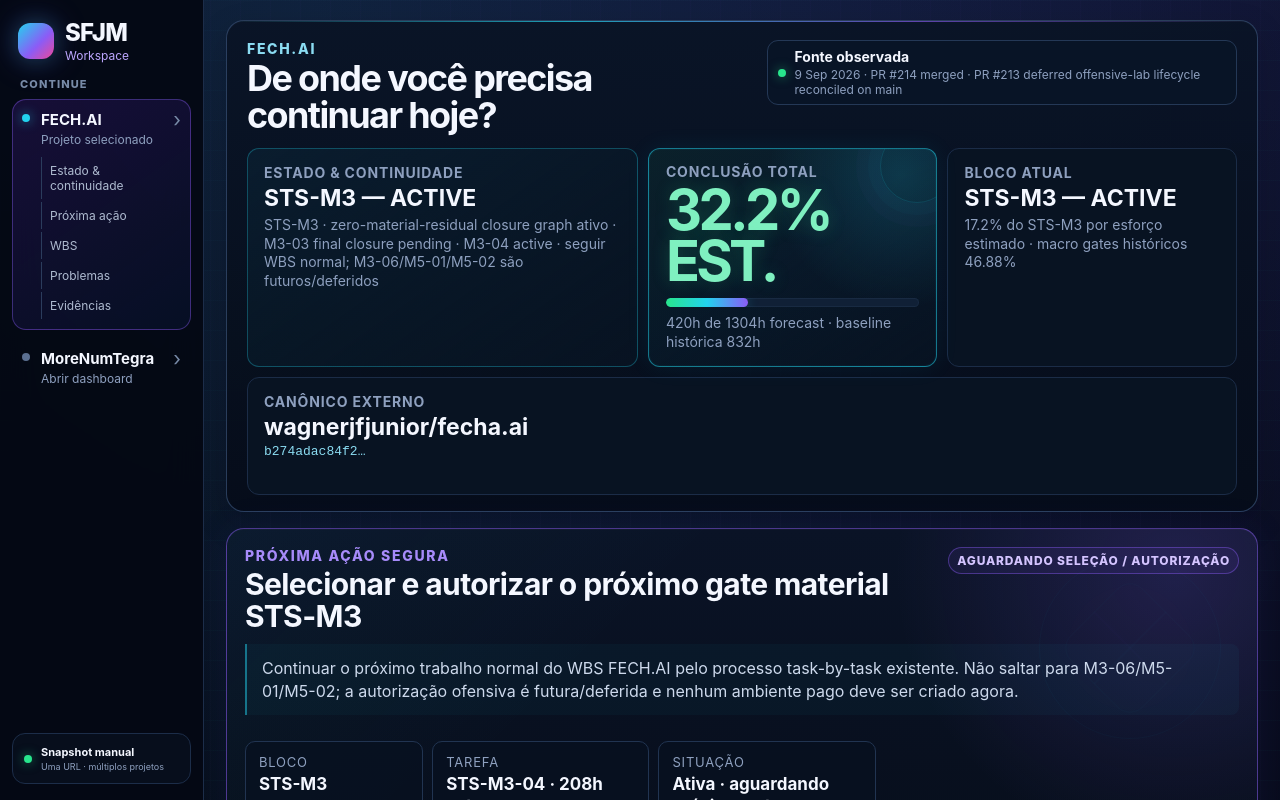
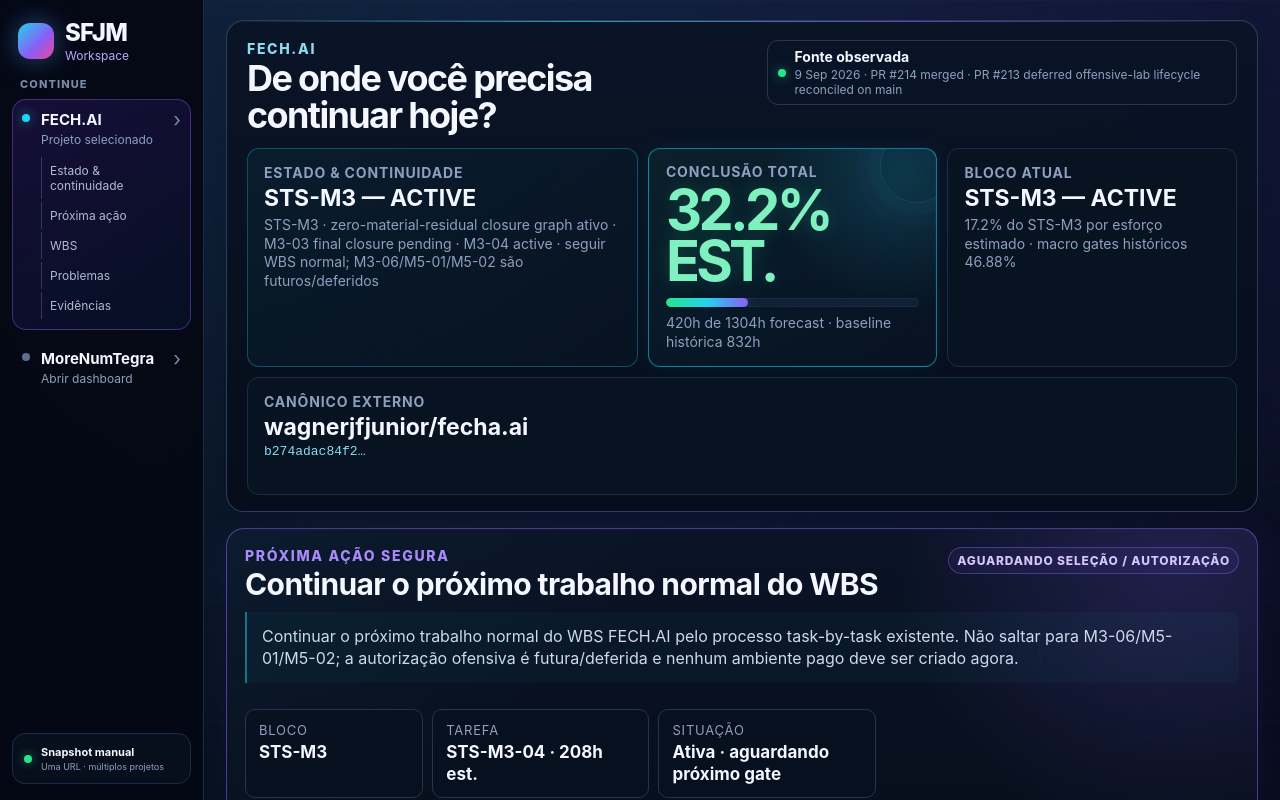
Before and after one commit to wagnerjfjunior/sfjm-workspace, a Next.js app: page / in a window 1280 px wide. Shown: the top 800 px of the page. Built offline with nearby package versions, Linux system fonts and the light colour scheme.

Commit message:
fix: align next-action copy with current FECH gate

```diff
--- a/components/WorkspaceHome.tsx
+++ b/components/WorkspaceHome.tsx
@@ -555,7 +555,6 @@ function NextActionCard({ project }: { project: ExternalProject }) {
   const focusEligibleUnauthorized = isFechai && focusTask ? taskIsEligibleButUnauthorized(focusTask) : false;
   const focusAuthorizedNotInitiated = isFechai && focusTask ? taskIsAuthorizedNotInitiated(focusTask) : false;
   const focusActiveGated = isFechai && focusTask ? taskIsActiveButExecutionGated(focusTask) : false;
-  const focusRebaseline = isFechai && focusTask ? taskRequiresRebaseline(focusTask) : false;
 
   return (
     <article className="commandCard nextActionCard" id="next-action">
@@ -566,7 +565,7 @@ function NextActionCard({ project }: { project: ExternalProject }) {
               <div className="eyebrow">Próxima ação segura</div>
               <h2>{isFechai && focusTask
                 ? focusActiveGated
-                  ? "Selecionar e autorizar o próximo gate material STS-M3"
+                  ? "Continuar o próximo trabalho normal do WBS"
                   : focusTask.label
                 : project.nextSafeAction}</h2>
             </div>
```
